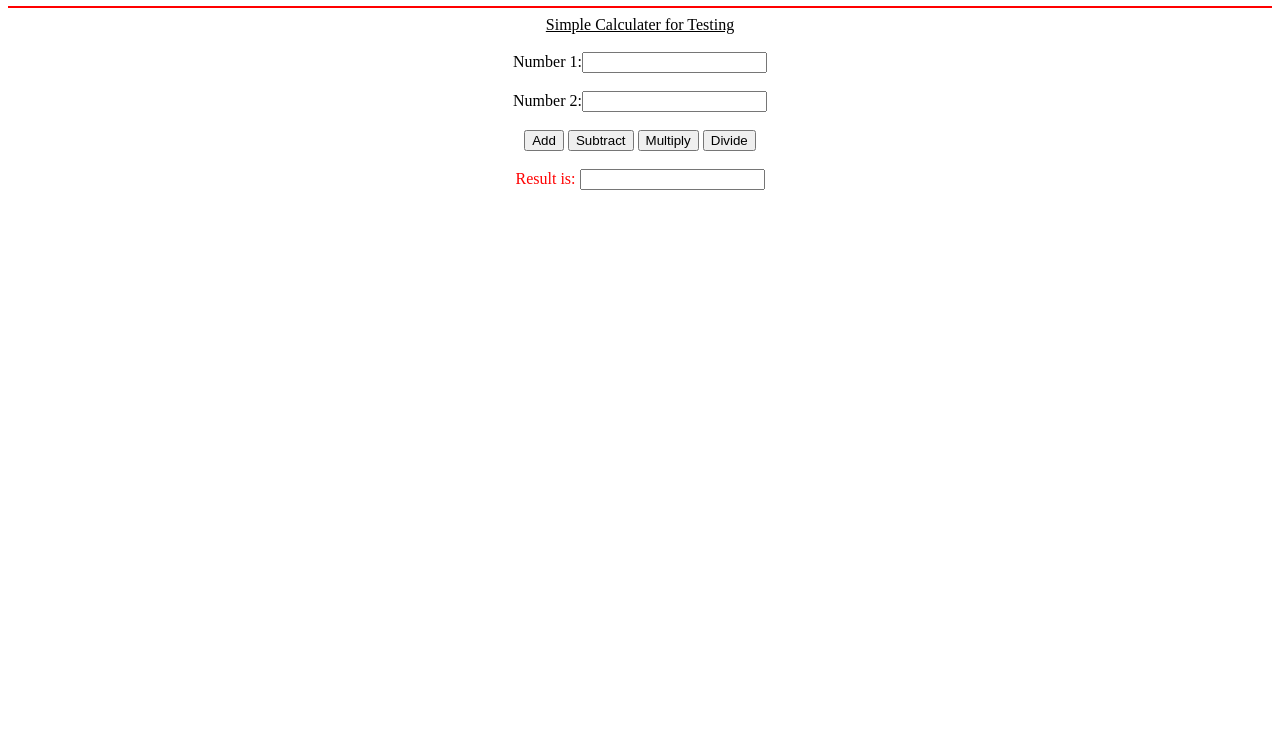
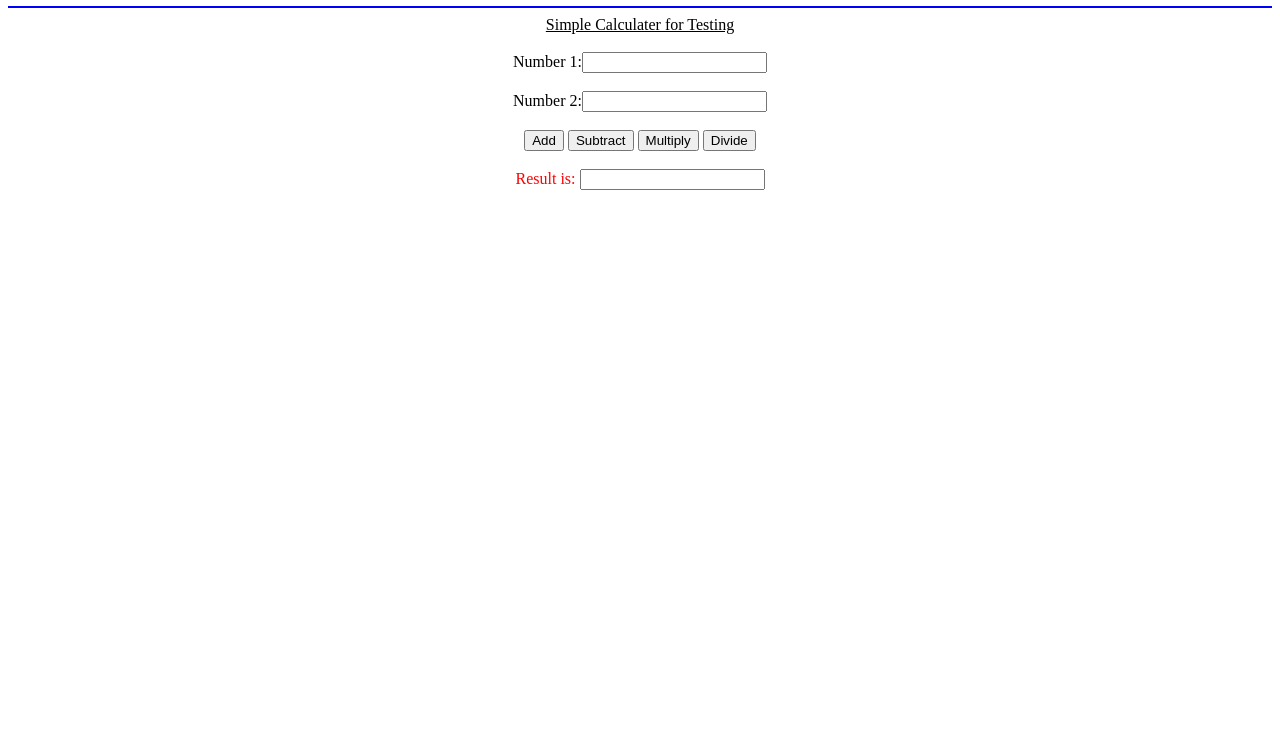
Before and after one commit to software-testing-lab/calculater, a plain HTML site: page index.html in a window 1280 px wide. Shown: the part 60-800 px from the top of the page. Drawn offline with Linux system fonts and the light colour scheme.

Commit message:
Update index.html

```diff
--- a/index.html
+++ b/index.html
@@ -43,7 +43,7 @@ document.myform.result.value=r;
 </head>
 <body>
 <form name="myform">
-<h1 align="center">Calculater</h1> <hr color="red"> <center>
+<h1 align="center">Calculater</h1> <hr color="blue"> <center>
 <u>Simple Calculater for Testing </u>
 <br><br>
 Number 1:<input type="text" name="n1" value="">
```
